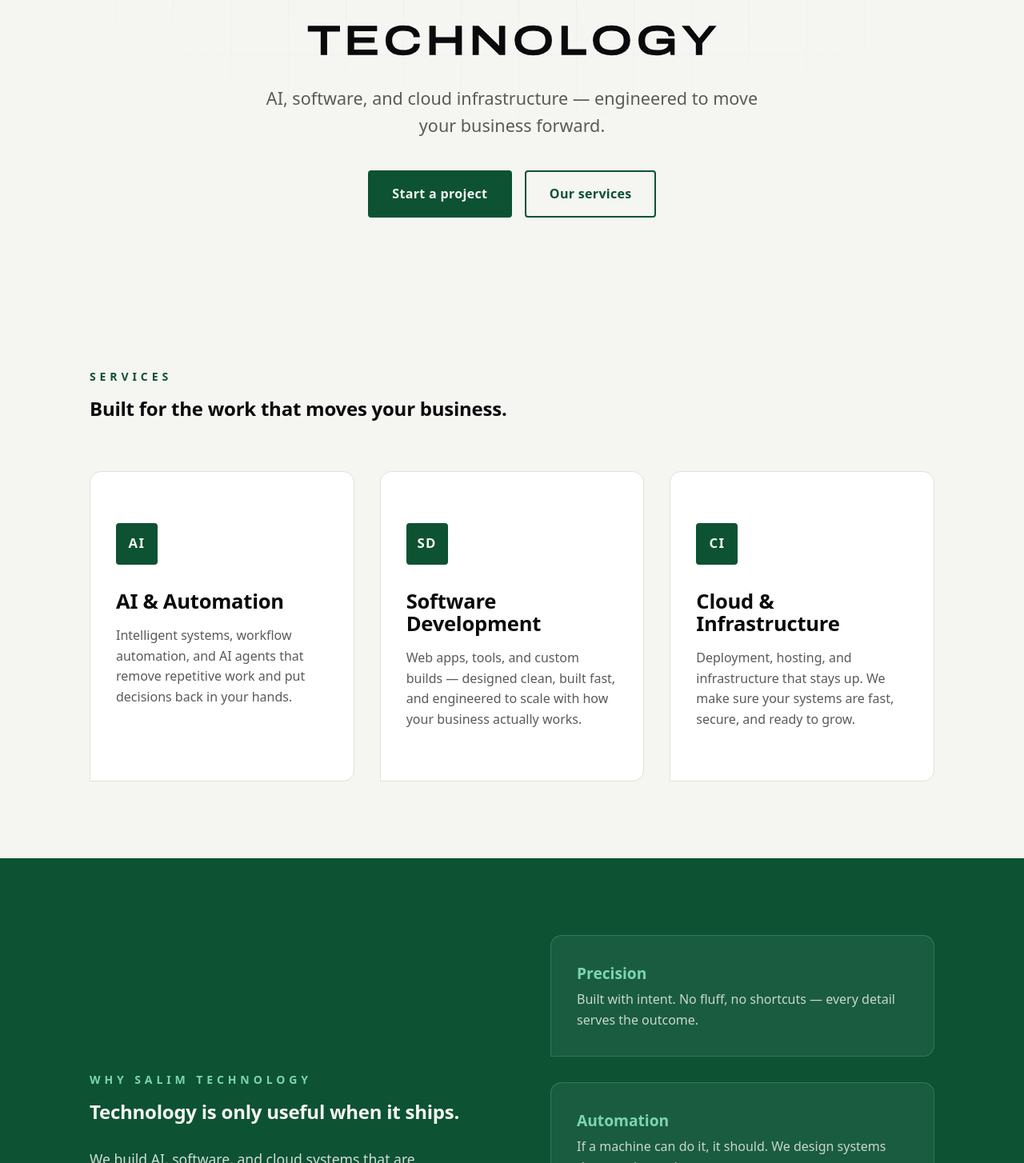
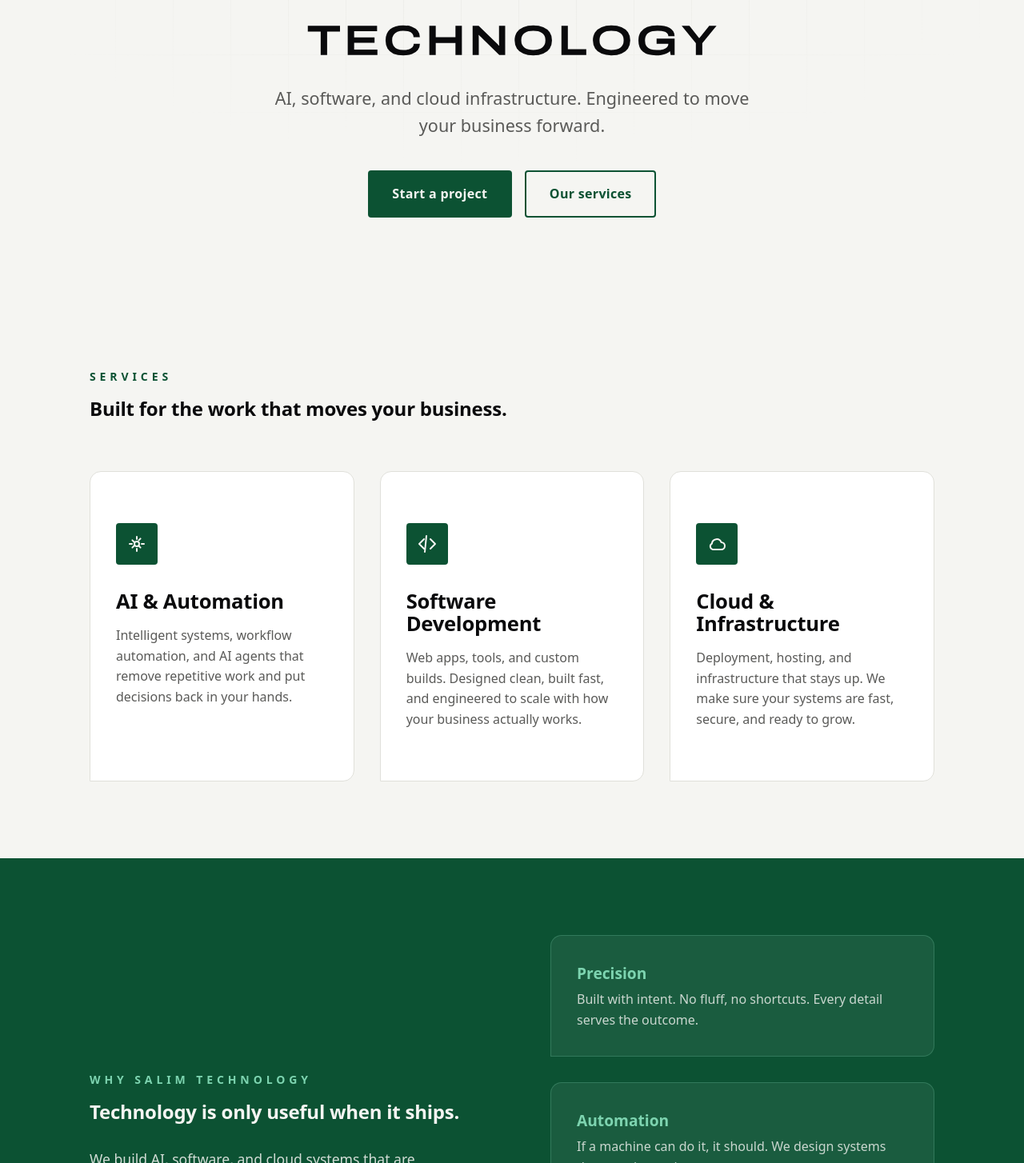
Before and after one commit to Sirleeem/Salim-technology, a React (Vite) app: page / in a window 1280 px wide. Shown: the part 436-1890 px from the top of the page at 80% size. Built offline with nearby package versions, Linux system fonts and the light colour scheme; a web font is replaced by a local one.

Commit message:
feat: SVG service icons + remove em dashes from copy

```diff
--- a/index.html
+++ b/index.html
@@ -3,14 +3,14 @@
   <head>
     <meta charset="UTF-8" />
     <meta name="viewport" content="width=device-width, initial-scale=1.0" />
-    <meta name="description" content="Salim Technology — AI, software, and cloud infrastructure. Engineered to move your business forward." />
+    <meta name="description" content="Salim Technology. AI, software, and cloud infrastructure. Engineered to move your business forward." />
     <meta name="theme-color" content="#0C5233" />
     <meta property="og:title" content="Salim Technology" />
-    <meta property="og:description" content="AI, software, and cloud infrastructure — engineered to move your business forward." />
+    <meta property="og:description" content="AI, software, and cloud infrastructure. Engineered to move your business forward." />
     <meta property="og:type" content="website" />
     <link rel="icon" type="image/x-icon" href="/favicon.ico" />
     <link rel="apple-touch-icon" href="/assets/icon-192.png" />
-    <title>Salim Technology — AI, Software &amp; Cloud Infrastructure</title>
+    <title>Salim Technology | AI, Software and Cloud Infrastructure</title>
   </head>
   <body>
     <div id="root"></div>
--- a/src/components/About.jsx
+++ b/src/components/About.jsx
@@ -1,7 +1,7 @@
 import './about.css'
 
 const values = [
-  { name: 'Precision', desc: 'Built with intent. No fluff, no shortcuts — every detail serves the outcome.' },
+  { name: 'Precision', desc: 'Built with intent. No fluff, no shortcuts. Every detail serves the outcome.' },
   { name: 'Automation', desc: 'If a machine can do it, it should. We design systems that run themselves.' },
   { name: 'Scalability', desc: 'Built to grow. Your infrastructure and software scale with your ambition.' },
 ]
@@ -15,7 +15,7 @@
           <h2>Technology is only useful when it ships.</h2>
           <p className="about-lead">
             We build AI, software, and cloud systems that are practical, reliable, and
-            built for the real work of your business — from first build to long-term operation.
+            built for the real work of your business. From first build to long-term operation.
           </p>
         </div>
         <div className="values">
--- a/src/components/Hero.jsx
+++ b/src/components/Hero.jsx
@@ -7,7 +7,7 @@
         <img src="/assets/salim-icon.svg" alt="Salim Technology" className="hero-icon" />
         <img src="/assets/wordmark.svg" alt="SALIM TECHNOLOGY" className="hero-wordmark" />
         <p className="hero-tagline">
-          AI, software, and cloud infrastructure — engineered to move your business forward.
+          AI, software, and cloud infrastructure. Engineered to move your business forward.
         </p>
         <div className="hero-actions">
           <a href="#contact" className="btn btn-primary">Start a project</a>
--- a/src/components/Services.jsx
+++ b/src/components/Services.jsx
@@ -3,17 +3,30 @@
 const services = [
   {
     title: 'AI & Automation',
-    icon: 'AI',
+    icon: (
+      <svg viewBox="0 0 24 24" width="24" height="24" fill="none" stroke="currentColor" strokeWidth="2" strokeLinecap="round" strokeLinejoin="round" aria-hidden="true">
+        <path d="M12 3v3m0 12v3m9-9h-3M6 12H3m13.6-6.6-2.1 2.1M8.5 14.5l-2.1 2.1m10.2 0-2.1-2.1M8.5 9.5 6.4 7.4" />
+        <circle cx="12" cy="12" r="3" />
+      </svg>
+    ),
     desc: 'Intelligent systems, workflow automation, and AI agents that remove repetitive work and put decisions back in your hands.',
   },
   {
     title: 'Software Development',
-    icon: 'SD',
-    desc: 'Web apps, tools, and custom builds — designed clean, built fast, and engineered to scale with how your business actually works.',
+    icon: (
+      <svg viewBox="0 0 24 24" width="24" height="24" fill="none" stroke="currentColor" strokeWidth="2" strokeLinecap="round" strokeLinejoin="round" aria-hidden="true">
+        <path d="m8 6-6 6 6 6m8-12 6 6-6 6m-5-16-2 20" />
+      </svg>
+    ),
+    desc: 'Web apps, tools, and custom builds. Designed clean, built fast, and engineered to scale with how your business actually works.',
   },
   {
     title: 'Cloud & Infrastructure',
-    icon: 'CI',
+    icon: (
+      <svg viewBox="0 0 24 24" width="24" height="24" fill="none" stroke="currentColor" strokeWidth="2" strokeLinecap="round" strokeLinejoin="round" aria-hidden="true">
+        <path d="M17.5 19a4.5 4.5 0 0 0 0-9 6 6 0 0 0-11.6 1.6A4 4 0 0 0 7 19h10.5Z" />
+      </svg>
+    ),
     desc: 'Deployment, hosting, and infrastructure that stays up. We make sure your systems are fast, secure, and ready to grow.',
   },
 ]
--- a/src/styles/global.css
+++ b/src/styles/global.css
@@ -1,4 +1,4 @@
-/* Salim Technology — global base */
+/* Salim Technology global base */
 
 @font-face {
   font-family: 'Archivo';
--- a/src/styles/tokens.css
+++ b/src/styles/tokens.css
@@ -1,4 +1,4 @@
-/* Salim Technology — brand design tokens (locked kit) */
+/* Salim Technology brand design tokens (locked kit) */
 :root {
   /* Brand colors */
   --pine: #0C5233;
@@ -31,7 +31,7 @@
   --space-lg: 4rem;
   --space-xl: 6rem;
 
-  /* Radii — asymmetric, machine-cut (sharp corner = bottom-right, where the t lives in the Interlock) */
+  /* Radii: asymmetric, machine-cut (sharp corner = bottom-right, where the t lives in the Interlock) */
   --radius-sm: 4px;
   --radius-md: 10px;
   --radius-lg: 14px;
```
